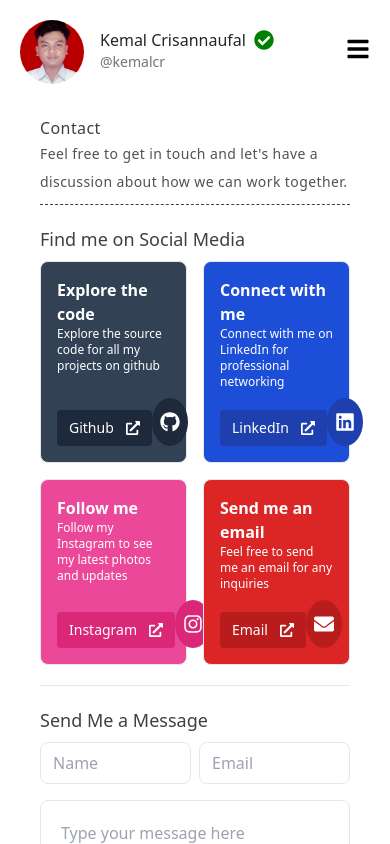
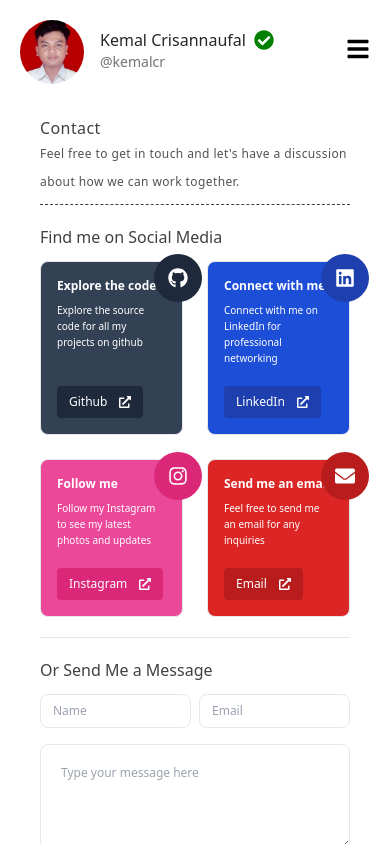
Before and after one commit to kemalcrisannaufal/kemalcr, a React app: page /contact in a window 390 px wide. Shown: the top 844 px of the page. Built offline with nearby package versions, Linux system fonts and the light colour scheme; the HTML template or start-up script is replaced by a standard one.

Commit message:
fix style responsive

```diff
--- a/src/common/components/elements/Header.jsx
+++ b/src/common/components/elements/Header.jsx
@@ -7,7 +7,7 @@
       <h1 className="text-md text-neutral-700 font-medium lg:text-xl">
         {title}
       </h1>
-      <p className="text-sm text-neutral-600 leading-7 font-normal lg:text-md">
+      <p className="text-xs sm:text-sm text-neutral-600 leading-7 font-normal lg:text-md">
         {description}
       </p>
       <hr className="w-full mt-2 border-1 border-neutral-700 border-dashed" />
--- a/src/common/components/elements/Input.jsx
+++ b/src/common/components/elements/Input.jsx
@@ -8,7 +8,7 @@
       placeholder={placeholder}
       id={name}
       name={name}
-      className={`w-full border rounded-lg px-3 py-2  ${classname}`}
+      className={`w-full border rounded-lg px-3 py-2 text-xs md:text-md lg:text-base  ${classname}`}
     />
   );
 };
--- a/src/common/components/sidebar/MenuItem.jsx
+++ b/src/common/components/sidebar/MenuItem.jsx
@@ -15,8 +15,8 @@
         onClick={onClick}
       >
         <div className="item-menu w-full flex items-center gap-3">
-          <img src={icon} alt={name} className="icon-item-menu w-5 h-5" />
-          <p className="text-md text-neutral-600 font-normal tracking-wide">
+          <img src={icon} alt={name} className="icon-item-menu w-4 h-4 sm:w-5 sm:h-5" />
+          <p className="text-xs sm:text-md lg:text-base text-neutral-600 font-normal tracking-wide">
             {name}
           </p>
         </div>
--- a/src/modules/about/components/CertificationCard.jsx
+++ b/src/modules/about/components/CertificationCard.jsx
@@ -4,15 +4,17 @@
   const { logo, title, organizer, date, credentials = "-" } = props;
   return (
     <div className="w-full border rounded-md shadow-lg flex items-center gap-5 p-3 mb-3 select-none">
-      <div className="w-20 h-20 overflow-hidden">
+      <div className="w-10 h-10 sm:w-20 sm:h-20 overflow-hidden">
         <img
           src={logo}
           alt={organizer}
           className="w-full h-full object-cover"
         />
       </div>
-      <div className="text-neutral-500 text-xs lg:text-sm">
-        <p className="text-neutral-600 text-md lg:text-lg font-medium">{title}</p>
+      <div className="text-neutral-500 text-[10px] sm:text-sm lg:text-sm">
+        <p className="text-neutral-600 text-xs md:text-md lg:text-lg font-medium">
+          {title}
+        </p>
         <p>{organizer}</p>
         <p>{date}</p>
         {credentials != "-" && <p>{credentials}</p>}
--- a/src/modules/about/components/EducationCard.jsx
+++ b/src/modules/about/components/EducationCard.jsx
@@ -15,12 +15,12 @@
         initial={{ scale: 0 }}
         animate={{ scale: 1 }}
         transition={{ duration: 0.9 }}
-        className="w-24 h-24 overflow-hidden"
+        className="w-16 h-16 sm:w-24 sm:h-24 overflow-hidden"
       >
         <img src={logo} alt="" className="w-full h-full object-contain" />
       </motion.div>
       <div>
-        <h1 className="text-md lg:text-lg text-center text-neutral-700 font-semibold">
+        <h1 className="text-sm md:text-md lg:text-lg text-center text-neutral-700 font-semibold">
           {name}
         </h1>
         <hr className="my-2" />
@@ -45,7 +45,7 @@
 const InformationText = (props) => {
   const { text } = props;
   return (
-    <div className="text-xs md:text-md lg:text-base flex items-center gap-2">
+    <div className="text-[10px] sm:text-sm md:text-md lg:text-base flex items-center gap-2">
       <FaCircle className="text-[5px]" />
       <p>{text}</p>
     </div>
--- a/src/modules/about/components/IntroText.jsx
+++ b/src/modules/about/components/IntroText.jsx
@@ -5,7 +5,7 @@
   const { classname } = props;
   return (
     <div
-      className={`text-sm text-neutral-700 text-justify lg:text-md leading-7 ${classname}`}
+      className={`text-xs sm:text-sm text-neutral-700 text-justify md:text-md lg:text-base leading-7 ${classname}`}
     >
       <motion.div
         initial={{ opacity: 0, x: -20 }}
--- a/src/modules/about/components/TabMenu.jsx
+++ b/src/modules/about/components/TabMenu.jsx
@@ -4,7 +4,7 @@
   const { icon, label, isActive, onClick } = props;
   return (
     <div
-      className={`text-xs w-1/4 py-2 flex items-center justify-center gap-3 border cursor-pointer lg:text-base select-none ${
+      className={`text-[10px] sm:text-xs w-1/4 py-2 flex items-center justify-center gap-1 md:gap-3 border cursor-pointer lg:text-base select-none ${
         isActive ? "bg-neutral-500 text-white" : "bg-neutral-100"
       }`}
       onClick={onClick}
--- a/src/modules/contact/components/ContactCard.jsx
+++ b/src/modules/contact/components/ContactCard.jsx
@@ -19,16 +19,18 @@
       animate={{ opacity: 1, y: 0 }}
       exit={{ opacity: 0, y: 20 }}
       transition={{ duration: 0.5 }}
-      className={`w-full h-full flex flex-col  border rounded-lg p-4 ${classname} opacity-95`}
+      className={`w-full h-full flex flex-col  border rounded-lg p-4 ${classname} opacity-95 relative`}
     >
-      <h1 className="font-bold lg:text-lg">{title}</h1>
-      <h2 className="text-xs lg:text-sm lg:tracking-wide">{description}</h2>
+      <h1 className="text-xs sm:text-base font-bold lg:text-lg">{title}</h1>
+      <h2 className="text-[10px] mt-2 leading-4 lg:text-sm lg:tracking-wide">
+        {description}
+      </h2>
       <div className="w-full flex flex-grow justify-between items-end mt-2">
         <a
           href={destination}
           className={`block w-max mt-3 rounded px-3 py-2 text-sm hover:opacity-70 hover:border ${accentColor}`}
         >
-          <div className="flex gap-3 items-center font-medium">
+          <div className="text-xs md:text-md flex gap-3 items-center font-medium">
             <span className="hidden xl:block">Go To</span>
             {name} <FaExternalLinkAlt />
           </div>
@@ -37,7 +39,7 @@
           initial={{ scale: 0 }}
           animate={{ scale: 1 }}
           transition={{ duration: 0.5, delay: 0.3 }}
-          className={`w-12 h-12 rounded-[50%] px-2 flex items-center justify-center ${accentColor}`}
+          className={`absolute -right-5 -top-2 sm:relative sm:right-0 sm:top-0 w-12 h-12 rounded-[50%] px-2 flex items-center justify-center ${accentColor}`}
         >
           {icon}
         </motion.div>
--- a/src/modules/contact/components/ContactSection.jsx
+++ b/src/modules/contact/components/ContactSection.jsx
@@ -4,10 +4,10 @@
 const ContactSection = () => {
   return (
     <>
-      <h1 className="mb-2 text-lg text-neutral-700 font-medium">
+      <h1 className="mb-3 text-md md:text-lg text-neutral-700 font-medium">
         Find me on Social Media
       </h1>
-      <div className="grid grid-cols-2 gap-4">
+      <div className="grid grid-cols-2 gap-6 md:gap-4">
         {contactCards.map((item, index) => (
           <ContactCard
             key={index}
--- a/src/modules/contact/components/MessageSection.jsx
+++ b/src/modules/contact/components/MessageSection.jsx
@@ -3,8 +3,8 @@
 const MessageSection = () => {
   return (
     <div>
-      <h1 className="mb-2 text-lg text-neutral-700 font-medium">
-        Send Me a Message
+      <h1 className="mb-3 text-md md:text-lg text-neutral-700 font-medium">
+        Or Send Me a Message
       </h1>
       <form action="">
         <div className="grid grid-cols-2 gap-2">
@@ -17,12 +17,12 @@
           id="message"
           placeholder="Type your message here"
           rows={4}
-          className="w-full border rounded-lg p-5 mt-4"
+          className="w-full border rounded-lg p-5 mt-4 text-xs md:text-md lg:text-base"
         />
 
         <button
           type="submit"
-          className="py-2 mt-3 w-full flex justify-center items-center bg-slate-800 rounded-lg text-white hover:opacity-75"
+          className="py-2 mt-3 w-full flex justify-center items-center bg-slate-800 rounded-lg text-white hover:opacity-75 text-xs md:text-md lg:text-base"
         >
           Send Message
         </button>
--- a/src/modules/home/components/Introduction.jsx
+++ b/src/modules/home/components/Introduction.jsx
@@ -4,7 +4,7 @@
 const Introduction = () => {
   return (
     <div>
-      <p className="text-2xl text-neutral-600 lg:text-3xl font-medium lg:tracking-wide">
+      <p className="text-xl md:text-2xl text-neutral-600 lg:text-3xl font-medium lg:tracking-wide">
         Hi, I m Kemal Crisannaufal{" "}
         <span className="inline-block animate-wave">👋</span>
       </p>
@@ -13,7 +13,7 @@
         <AdditionalInformation text={"Student of Computer Science"} />
       </div>
       <div className="my-5">
-        <p className="text-sm text-justify md:text-md leading-7 text-neutral-600 md:text-md">
+        <p className="text-xs sm:text-sm text-justify md:text-md text-neutral-600 md:text-md leading-7 md:leading-8">
           I am a Computer Science student at Telkom University, specializing in
           Machine Learning, Data Science, and Software Engineering. I learned
           about developing software for desktop, web, and mobile, which allows
@@ -30,7 +30,7 @@
   return (
     <div className="flex items-center gap-1 md:gap-2">
       <img src={DotIcon} alt="." className="w-1 h-1" />
-      <p className="text-sm md:text-md">{text}</p>
+      <p className="text-[10px] sm:text-sm">{text}</p>
     </div>
   );
 };
--- a/src/modules/home/components/ProjectCarrousel.jsx
+++ b/src/modules/home/components/ProjectCarrousel.jsx
@@ -51,7 +51,7 @@
         <p className="card-title text-md line-clamp-1 absolute top-2 left-4 text-neutral-800 font-medium">
           {title}
         </p>
-        <p className="text-xs px-5 absolute left-0 top-[70%] tracking-wider text-neutral-600 line-clamp-2 lg:text-sm">
+        <p className="text-[10px] sm:text-xs px-5 absolute left-0 top-[70%] tracking-wider text-neutral-600 line-clamp-2 lg:text-sm">
           {description}
         </p>
       </div>
```
